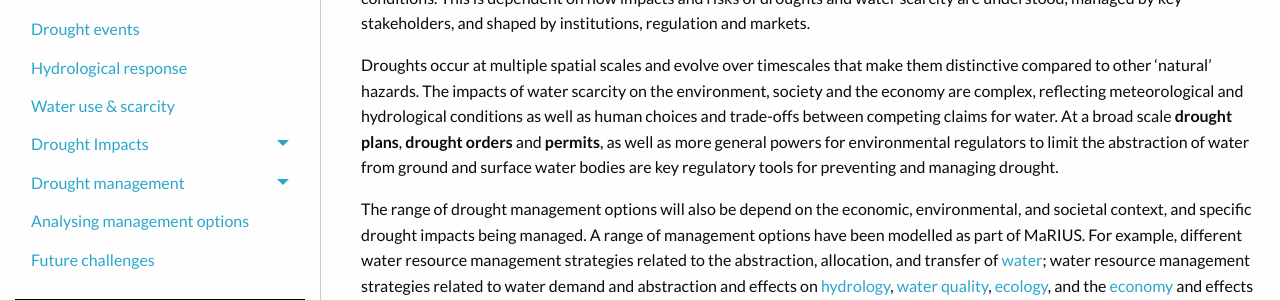
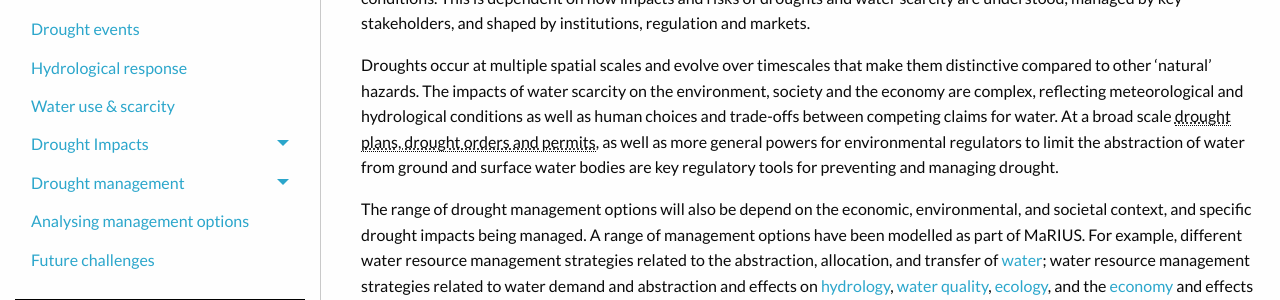
Before and after one commit to VictoriaJJ/mariusdroughtproject.org, a Jekyll site: the page built from _pages/dashboard/management/drought_management/options.md, in a window 1280 px wide. Shown: the part 246-546 px from the top of the page. Built offline with Jekyll 4.4.1, drawn with Linux system fonts in a browser that asks for light colours.

Commit message:
Updated text and links.

```diff
--- a/_pages/dashboard/management/drought_management/options.md
+++ b/_pages/dashboard/management/drought_management/options.md
@@ -8,7 +8,7 @@
 
 Drought management is a problem of minimising negative impacts, given uncertain information about past, present and future conditions. This is dependent on how impacts and risks of droughts and water scarcity are understood, managed by key stakeholders, and shaped by institutions, regulation and markets.
 
-Droughts occur at multiple spatial scales and evolve over timescales that make them distinctive compared to other ‘natural’ hazards. The impacts of water scarcity on the environment, society and the economy are complex, reflecting meteorological and hydrological conditions as well as human choices and trade-offs between competing claims for water. At a broad scale **drought plans**, **drought orders** and **permits**, as well as more general powers for environmental regulators to limit the abstraction of water from ground and surface water bodies are key regulatory tools for preventing and managing drought.
+Droughts occur at multiple spatial scales and evolve over timescales that make them distinctive compared to other ‘natural’ hazards. The impacts of water scarcity on the environment, society and the economy are complex, reflecting meteorological and hydrological conditions as well as human choices and trade-offs between competing claims for water. At a broad scale drought plans, drought orders and permits, as well as more general powers for environmental regulators to limit the abstraction of water from ground and surface water bodies are key regulatory tools for preventing and managing drought.
 
 The range of drought management options will also be depend on the economic, environmental, and societal context, and specific drought impacts being managed. A range of management options have been modelled as part of MaRIUS. For example, different water resource management strategies related to the abstraction, allocation, and transfer of [water](https://5j4.github.io/mariusdroughtproject.org/dashboard/management/water_use_scarcity/); water resource management strategies related to water demand and abstraction and effects on [hydrology](https://5j4.github.io/mariusdroughtproject.org/dashboard/management/hydrological_response/), [water quality](https://5j4.github.io/mariusdroughtproject.org/dashboard/management/drought_impacts/water_quality/), [ecology](https://5j4.github.io/mariusdroughtproject.org/dashboard/management/drought_impacts/ecology/), and the [economy](https://5j4.github.io/mariusdroughtproject.org/dashboard/management/drought_impacts/economy/) and effects of irrigation management strategies on [agriculture](https://5j4.github.io/mariusdroughtproject.org/dashboard/management/drought_impacts/agriculture/).
 
```
